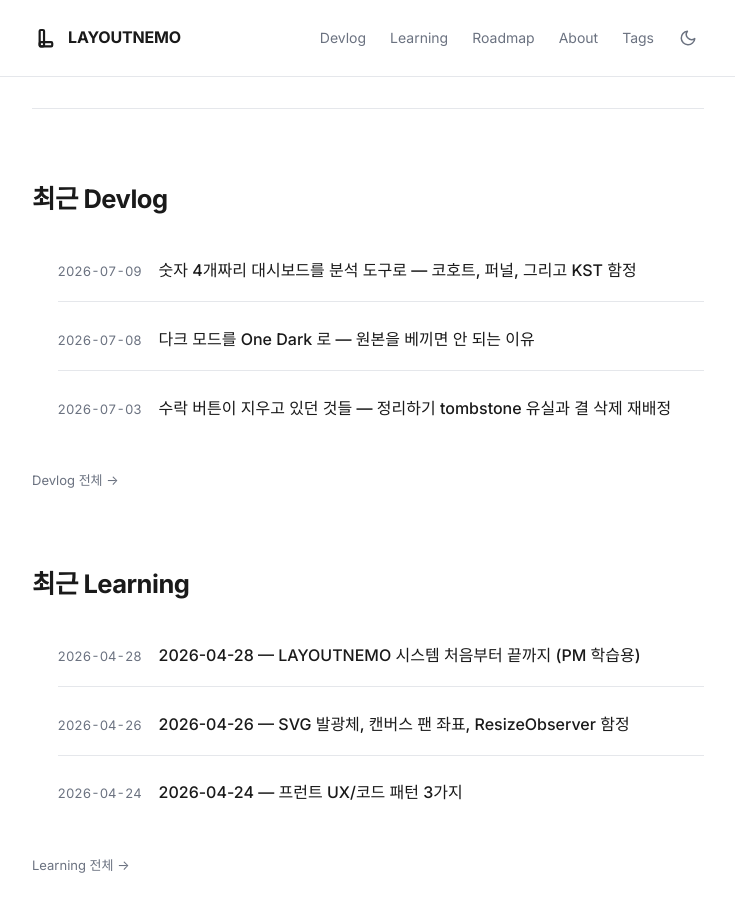
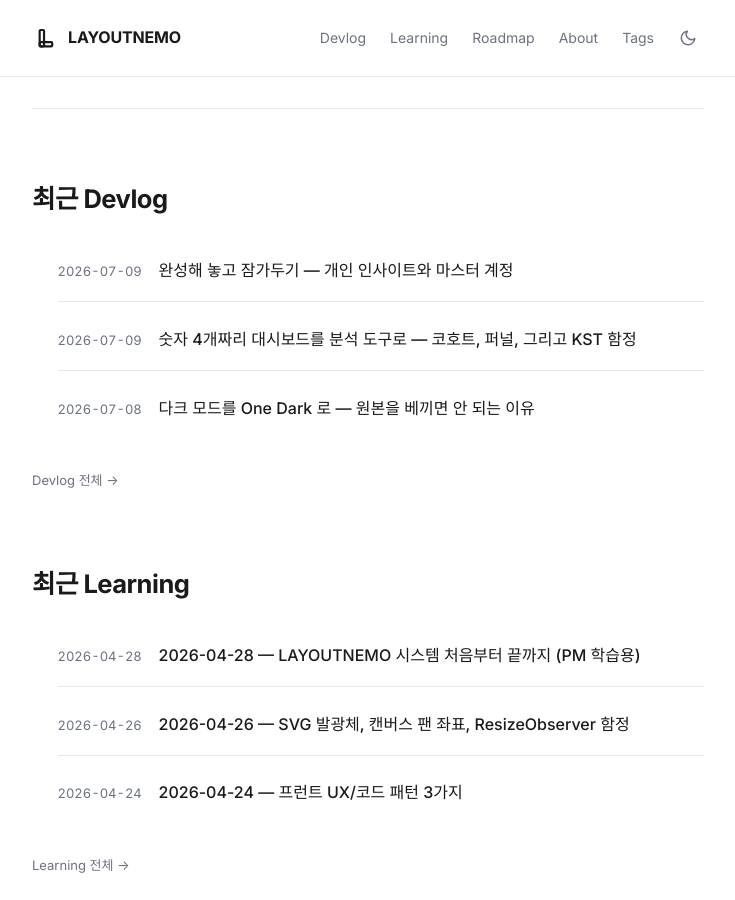
Before and after one commit to Yuwolx/LAYOUTNEMO, a Jekyll site: the page built from index.md, in a window 1280 px wide and 900 px high, scrolled down 930 px. Shown: the whole window, without its empty margins (272-1007 px from the left). Built offline with Jekyll 4.4.1, drawn with Linux system fonts in a browser that asks for light colours; some web fonts are replaced; some of the changed lines change nothing that is shown.

Commit message:
devlog: 개인 인사이트 + 마스터 계정 (2026-07-09)

```diff
--- /dev/null
+++ b/docs/devlog/2026-07-09-personal-insights-and-master.md
@@ -0,0 +1,73 @@
+---
+layout: post
+title: "완성해 놓고 잠가두기 — 개인 인사이트와 마스터 계정"
+parent: Devlog
+nav_order: 27
+tags: [인사이트, 대시보드, 기능게이트, 마스터계정, RLS]
+---
+
+# 완성해 놓고 잠가두기 — 개인 인사이트와 마스터 계정
+{: .no_toc }
+
+**2026-07-09 — 관리자 대시보드를 만들고 나니 "이걸 유저에게도"가 자연스러운 다음 수였다. 개인 인사이트를 완성형으로 만들되 일반 유저에겐 '준비 중'으로 잠그고, 운영자 계정 하나만 게이트를 통과시켰다. insert-only RLS 테이블에서 본인 통계를 꺼내는 우회로도 함께.**
+{: .fs-5 .fw-300 }
+
+---
+
+<details markdown="block">
+<summary>목차</summary>
+{: .text-delta }
+- TOC
+{:toc}
+</details>
+
+---
+
+## 무슨 일이 있었나
+
+어드민 대시보드에서 유저별 드릴다운을 보다 보니, 이 화면은 유저 본인이 보면 더 재밌겠다 싶었다 — 내가 언제 생각을 펼치는지(집중 시간대 히트맵), 블럭이 어떤 시급도에 몰려 있는지, 연속 접속 며칠째인지. 그래서 **기능은 지금 다 만들어 두고, 공개만 나중에** 하기로 했다. 일반 유저에겐 "준비 중인 기능" 티저를 보여주고, 운영자 마스터 계정만 실물을 쓴다.
+
+## 게이트는 UI 에만 걸면 반쪽이다
+
+"준비 중" 처리를 프론트에서 조건부 렌더링으로만 하면, API 주소를 아는 사람은 그냥 호출하면 된다. 그래서 게이트를 두 겹으로:
+
+- **UI**: 마스터가 아니면 티저 화면 (무엇이 나올지 목록 + "곧 만나요")
+- **서버**: `/api/me/stats` 도 세션 이메일이 마스터가 아니면 403
+
+전체 공개하는 날에는 이 게이트 두 줄만 지우면 된다. 기능 코드는 이미 완성돼 있으니까.
+
+## 마스터 계정 — 판별은 항상 서버에서
+
+운영자 계정 하나(학교 이메일)는 AI 월 한도(생성 300/정리 10)도 우회해야 했다. 구현에서 지킨 원칙 두 가지:
+
+- **단일 소스** — 마스터 이메일 목록은 `lib/constants/master.ts` 한 곳. 시급도 색을 `urgency.ts` 한 곳에 모은 것과 같은 이유다. 흩어지면 언젠가 한 곳만 고친다.
+- **판별은 세션에서** — 클라이언트가 "나 마스터야"라고 주장하는 게 아니라, 서버가 `auth.getUser()` 로 꺼낸 이메일을 확인한다. 클라이언트 게이트는 편의(티저 렌더링)일 뿐 권한이 아니다.
+
+쿼터 우회는 `reserveAICredit` 에 이메일 파라미터를 추가해 마스터면 차감 없이 통과. 차감한 적이 없으니 환불 경로도 같이 건너뛴다 — 우회를 넣을 땐 **짝이 되는 반대 연산도 같이** 챙겨야 카운터가 안 꼬인다.
+
+재미있던 질문: "다시 로그인해야 반영돼?" — 아니다. 세션에 권한을 심는 방식이 아니라 요청마다 이메일을 보는 방식이라, 코드만 배포되면 새로고침으로 끝난다. 세션 기반 권한과 요청 기반 판별의 차이가 체감되는 지점.
+
+## insert-only 테이블에서 본인 통계 꺼내기
+
+활동 통계의 원천인 `events` 테이블은 RLS 가 **본인 insert 만 허용**하고 select 정책이 없다(관리자 전용 read 만 있음). 유저가 자기 이벤트를 직접 조회할 수 없는 구조다. 선택지는 둘:
+
+1. "본인 select 허용" RLS 정책을 마이그레이션으로 추가
+2. 서버 라우트에서 **세션 검증 후 service role 로 본인 user_id 만** 집계해 반환
+
+2번으로 갔다. 마이그레이션 없이 끝나고(프로덕션 DB 에 SQL 돌릴 일이 없다), 어차피 원시 이벤트가 아니라 집계 결과만 내려주면 되는 화면이라 서버 집계가 페이로드도 작다. RLS 를 뚫는 게 아니라 **RLS 가 막아둔 문을 서버가 신원 확인 후 대신 열어주는** 모양새.
+
+블럭 통계(활성/완료율/시급도 분포/캔버스별 분포)는 서버에 묻지 않고 **지금 화면의 로컬 상태에서 바로** 계산한다. 저장 전 변경분까지 반영되고, API 왕복도 없다. 서버가 필요한 건 이벤트 기반 지표(접속 추이, 히트맵, streak)뿐.
+
+## 번들 걱정 — recharts 를 캔버스에 태우지 않기
+
+메인 캔버스 페이지는 이 앱의 전부라 번들이 민감하다. 인사이트 다이얼로그는 recharts 를 쓰는데, 이걸 정적 import 하면 차트 라이브러리가 캔버스 첫 로드에 딸려 온다. `next/dynamic` 으로 다이얼로그를 **열 때만 로드**하게 분리했다. 마스터 한 명만 쓰는(당분간) 기능이 모든 유저의 첫 화면을 무겁게 하면 안 된다.
+
+## 정리
+
+- **완성해 놓고 잠그는 방식**은 공개 시점을 마케팅 판단으로 미룰 수 있게 해 준다. 단, 게이트는 UI 와 서버 양쪽에.
+- **권한 판별은 세션 이메일로, 요청마다.** 클라이언트 주장을 믿지 않고, 재로그인 같은 세션 갱신도 필요 없어진다.
+- **insert-only RLS 는 서버 집계 라우트로 우회** — 정책 추가 마이그레이션 없이, 세션 검증 + service role + 본인 필터.
+- **우회 로직은 짝 연산까지.** 차감을 건너뛰면 환불도 건너뛴다.
+- **드물게 쓰는 무거운 UI 는 dynamic import.** 기능 하나 넣을 때마다 첫 화면이 무거워지면 안 된다.
+
+롤백 지점은 `release/pre-personal-dashboard`. 다음은 다크 모드 마감 — 헤더/캔버스/경계선 색이 미묘하게 다 다른 문제와 블럭 본문 대비를 한 번 더 올리는 것.
--- a/docs/devlog/index.md
+++ b/docs/devlog/index.md
@@ -24,6 +24,7 @@
 
 | 날짜 | 제목 | 상태 |
 |------|------|------|
+| 2026-07-09 | [완성해 놓고 잠가두기 — 개인 인사이트와 마스터 계정]({{ site.baseurl }}/docs/devlog/2026-07-09-personal-insights-and-master/) | ✅ 공개 |
 | 2026-07-09 | [숫자 4개짜리 대시보드를 분석 도구로 — 코호트, 퍼널, 그리고 KST 함정]({{ site.baseurl }}/docs/devlog/2026-07-09-admin-dashboard-analytics/) | ✅ 공개 |
 | 2026-07-08 | [다크 모드를 One Dark 로 — 원본을 베끼면 안 되는 이유]({{ site.baseurl }}/docs/devlog/2026-07-08-dark-mode-onedark/) | ✅ 공개 |
 | 2026-07-03 | [AI 를 기다리지 않는 정리하기 — 룰과 AI 의 역할 분담]({{ site.baseurl }}/docs/devlog/2026-07-03-tidy-hybrid/) | ✅ 공개 |
--- a/docs/roadmap.md
+++ b/docs/roadmap.md
@@ -57,6 +57,7 @@
 - [x] **하이브리드 정리하기** — 연결·기한·위치 제안은 클라이언트 룰베이스로 0초(쿼터 미사용), AI 는 결 오분류+인사이트 전담으로 축소(프롬프트·토큰 다이어트), 순차 모달 → 체크리스트 일괄 적용(전체 히스토리 1커밋 = Undo 1번), AI 실패 시에도 룰 제안은 유지 (2026-07-03)
 - [x] **다크 모드 One Dark 개편** — 순남색 → One Dark(VSCode) 팔레트. 가시성(바닥/카드 밝기차로 블럭 부각, 본문 대비·다크 굵기 보정 halation 대응), 시급도 글로우 2겹 강화, 헤더·캔버스·크롬의 하드코딩색을 토큰/One Dark 로 통일. 색 방향은 코드 전에 HTML 시안으로 먼저 확정 (2026-07-08)
 - [x] **관리자 대시보드 분석 개편** — 카드 4개 → 3탭(개요/성장·진단/유저). 리텐션 코호트(주간×8주)·활성화 퍼널(가입→첫 블록→AI)·건강 지표 8종(Stickiness·활성화율·삭제율·이탈 위험 등)·신규 vs 기존 DAU 분해·요일×시간 히트맵·참여 깊이 분포·유저 드릴다운 모달. 날짜 버킷 UTC → KST 교정(오전 9시 이전이 전날로 밀리던 버그). 이벤트 9주 단일 조회 + 서버 집계 (2026-07-09)
+- [x] **개인 인사이트 + 마스터 계정** — 유저용 통계 다이얼로그(활동 30일·집중 시간대 히트맵·시급도 분포·연속 접속) 완성 후 '준비 중' 게이트(UI+서버 이중). 마스터 계정은 게이트·AI 한도 우회(세션 이메일 판별, 단일 소스 `master.ts`). events insert-only RLS 는 세션 검증 + service role 집계로 우회, 마이그레이션 없음. recharts 는 dynamic import 로 캔버스 번들 격리 (2026-07-09)
 
 ## 🚧 진행 중 / 내부 개선
 
```
